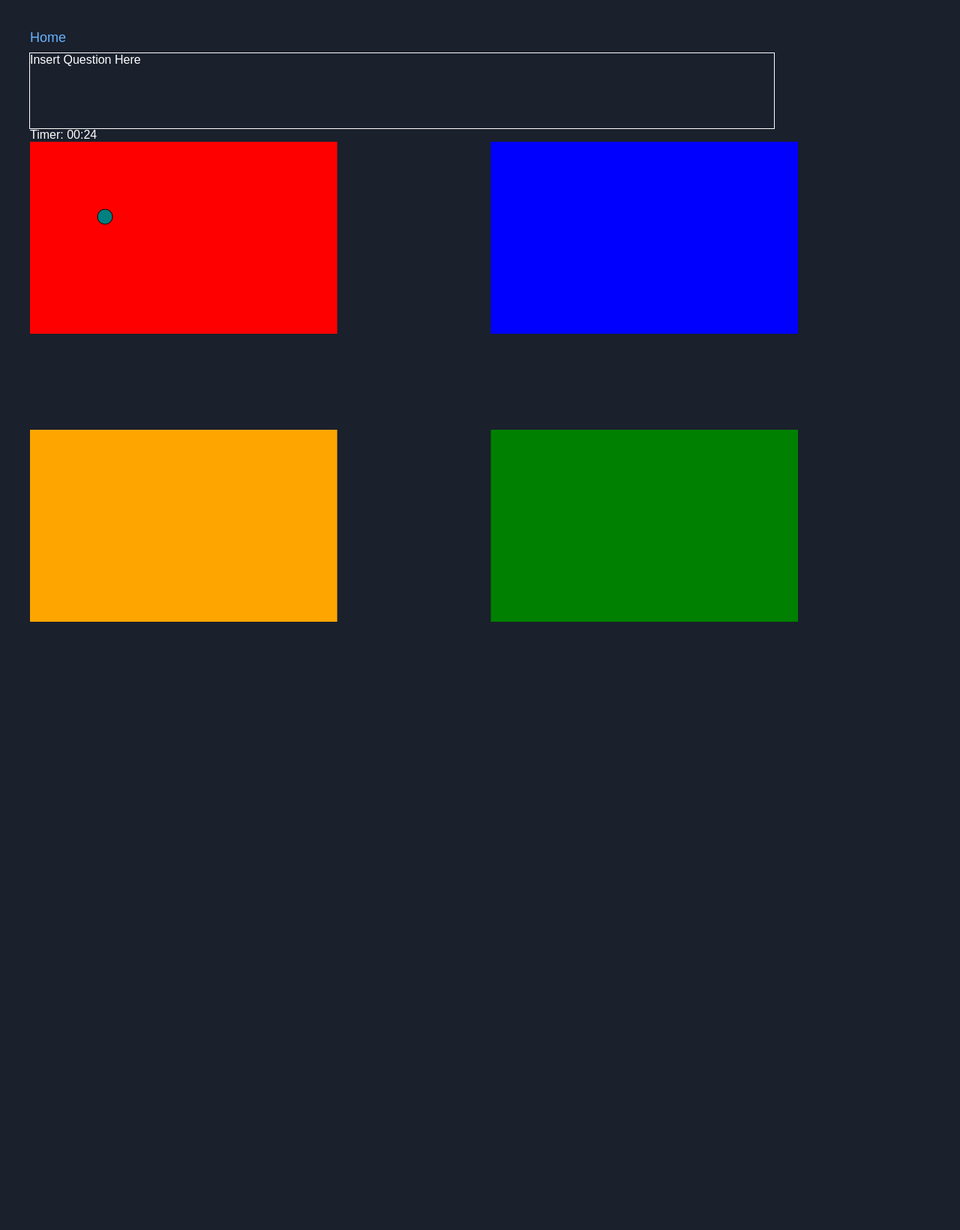
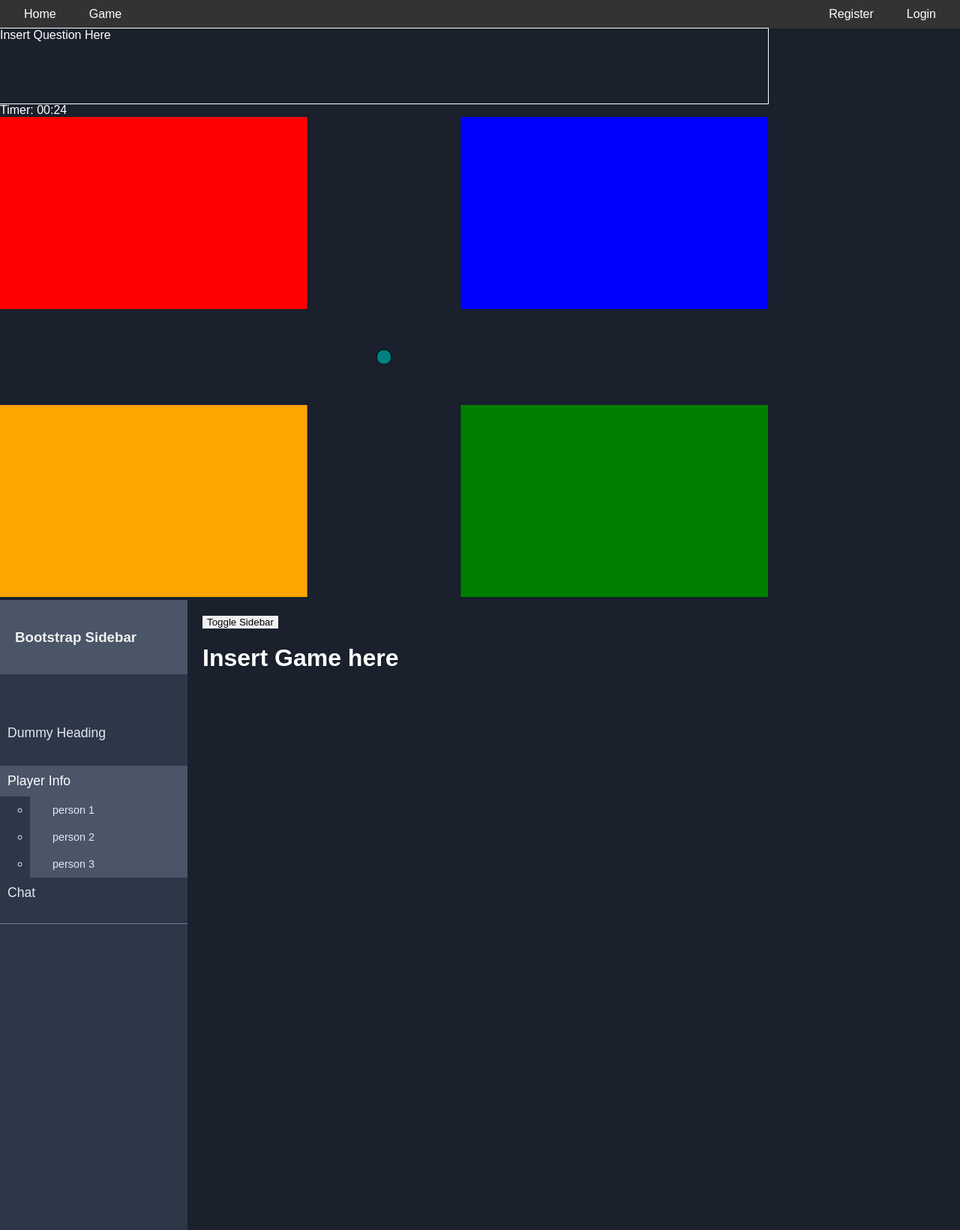
Before and after one commit to yyang594/CSE-312-Project, a Flask app: page /game in a window 1280 px wide. Shown: the whole page at 75% size. Before the commit the page ends 829 px from the top, so only its background shows below. Run offline with Flask 3, Linux system fonts and the light colour scheme; some libraries are stand-ins or nearby versions.

Commit message:
top bar
finished making top bar

```diff
--- a/app/static/CSS/base.css
+++ b/app/static/CSS/base.css
@@ -29,3 +29,54 @@ label{
   color: #22d0d3;
   text-decoration: underline;
 }
+
+.top-bar {
+  background-color: #333;
+  overflow: hidden;
+  display: flex;
+  padding: 14px 20px;
+}
+
+.top-bar a {
+  color: white;
+  padding: 14px 20px;
+  text-decoration: none;
+  text-align: center;
+}
+
+.top-bar a:hover {
+  background-color: #575757;
+}
+
+.content {
+  padding: 20px;
+}
+
+.top-bar {
+  background-color: #333;
+  overflow: hidden;
+  display: flex;
+  justify-content: space-between; /* This pushes left and right links apart */
+  align-items: center;
+  padding: 10px 20px;
+}
+
+/* Shared nav link styling */
+.nav-links {
+  display: flex;
+  gap: 20px;
+  list-style-type: none;
+  margin: 0;
+  padding: 0;
+}
+
+.nav-links li a {
+  color: white;
+  text-decoration: none;
+  padding: 8px 12px;
+}
+
+.nav-links li a:hover {
+  background-color: #575757;
+  border-radius: 4px;
+}
--- a/app/static/CSS/game.css
+++ b/app/static/CSS/game.css
@@ -13,3 +13,148 @@
     margin: 0% 0% 0% 0%;
 
 }
+body {
+    background-color: #1a202c;
+    font-family: sans-serif;
+    color: white;
+    margin: 0;
+    padding: 0;
+}
+
+p {
+    font-size: 1.1em;
+    font-weight: 300;
+    line-height: 1.7em;
+    color: #cbd5e0;
+}
+
+a, a:hover, a:focus {
+    text-decoration: none;
+    transition: all 0.3s;
+}
+
+.navbar {
+    padding: 15px 10px;
+    background: #2d3748;
+    border: none;
+    border-radius: 0;
+    margin-bottom: 40px;
+    box-shadow: 1px 1px 3px rgba(0, 0, 0, 0.1);
+}
+
+.navbar-btn {
+    box-shadow: none;
+    outline: none !important;
+    border: none;
+}
+
+.wrapper {
+    display: flex;
+    align-items: stretch;
+}
+
+#sidebar {
+    min-width: 250px;
+    max-width: 250px;
+    background: #2d3748;
+    color: #f0f0f0;
+    transition: all 0.3s;
+}
+
+#sidebar.active {
+    margin-left: -250px;
+}
+
+#sidebar .sidebar-header {
+    padding: 20px;
+    background: #4a5568;
+}
+
+#sidebar ul.components {
+    padding: 20px 0;
+    border-bottom: 1px solid #718096;
+}
+
+#sidebar ul p {
+    color: #e2e8f0;
+    padding: 10px;
+}
+
+#sidebar ul li a {
+    padding: 10px;
+    font-size: 1.1em;
+    display: block;
+    color: #e2e8f0;
+}
+
+#sidebar ul li a:hover {
+    color: #2d3748;
+    background: #e2e8f0;
+}
+
+#sidebar ul li.active > a,
+a[aria-expanded="true"] {
+    color: #fff;
+    background: #4a5568;
+}
+
+a[data-toggle="collapse"] {
+    position: relative;
+}
+
+a[aria-expanded="false"]::before,
+a[aria-expanded="true"]::before {
+    content: '\e259';
+    display: block;
+    position: absolute;
+    right: 20px;
+    font-family: 'Glyphicons Halflings';
+    font-size: 0.6em;
+}
+
+a[aria-expanded="true"]::before {
+    content: '\e260';
+}
+
+ul ul a {
+    font-size: 0.9em !important;
+    padding-left: 30px !important;
+    background: #4a5568;
+}
+
+ul.CTAs {
+    padding: 20px;
+}
+
+ul.CTAs a {
+    text-align: center;
+    font-size: 0.9em !important;
+    display: block;
+    border-radius: 5px;
+    margin-bottom: 5px;
+}
+
+a.article,
+a.article:hover {
+    background: #4a5568 !important;
+    color: #fff !important;
+}
+
+#content {
+    padding: 20px;
+    min-height: 100vh;
+    background: #1a202c;
+    transition: all 0.3s;
+}
+
+@media (max-width: 768px) {
+    #sidebar {
+        margin-left: -250px;
+    }
+    #sidebar.active {
+        margin-left: 0;
+    }
+    #sidebarCollapse span {
+        display: none;
+    }
+}
--- a/app/static/JS/game.js
+++ b/app/static/JS/game.js
@@ -1,8 +1,7 @@
 const canvas = document.getElementById("Canvas");
 const ctx = canvas.getContext("2d");
 
-let playerX = 100;
-let playerY = 100;
+
 const radius = 10;
 const speed = 3;
 
@@ -10,7 +9,8 @@ const keysPressed = new Set();
 
 canvas.height = window.innerHeight * 0.80;
 canvas.width = window.innerWidth * 0.80;
-
+let playerX = canvas.width / 2;
+let playerY = canvas.height / 2;
 //Timer
 //Change maxTime to change countdown
 const timer = document.getElementById("timer")
--- a/app/templates/base.html
+++ b/app/templates/base.html
@@ -6,13 +6,20 @@
     <title>Document</title>
 
     <link rel="stylesheet" href="{{ url_for('static', filename='CSS/base.css') }}">
-
-    {% block css_link %}{% endblock %}
+    {% block css_link %}
+    {% endblock %}
 </head>
 <body>
-    <div class="links">
-        <a href="{{ url_for('home') }}">Home</a>
-        {% block content %} {% endblock %}
-    </div>
+    <nav class="top-bar">
+        <ul class="nav-links">
+          <li><a href="{{ url_for('home') }}">Home</a></li>
+          <li><a href="{{ url_for('game') }}">Game</a></li>
+        </ul>
+        <ul class="nav-links">
+          <li><a href="{{ url_for('register') }}">Register</a></li>
+          <li><a href="{{ url_for('login') }}">Login</a></li>
+        </ul>
+      </nav>
+    {% block content %} {% endblock %}
 </body>
 </html>
--- a/app/templates/game.html
+++ b/app/templates/game.html
@@ -11,4 +11,59 @@
     <canvas id="Canvas"></canvas>
 
     <script src="{{ url_for('static', filename='JS/game.js') }}"></script>
+
+    <title>Sidebar Toggle</title>
+
+<!-- Bootstrap CSS -->
+
+
+<!-- Google Fonts -->
+<link href="https://fonts.googleapis.com/css?family=Poppins:300,400,500,600,700" rel="stylesheet">
+
+</head>
+<div class="wrapper">
+  <!-- Sidebar Holder -->
+  <nav id="sidebar">
+    <div class="sidebar-header">
+      <h3>Bootstrap Sidebar</h3>
+    </div>
+
+    <ul class="list-unstyled components">
+      <p>Dummy Heading</p>
+      <li class="active">
+        <a href="#pageSubmenu" data-toggle="collapse" aria-expanded="false">Player Info</a>
+        <ul class="collapse list-unstyled" id="pageSubmenu">
+          <li><a href="#">person 1</a></li>
+          <li><a href="#">person 2</a></li>
+          <li><a href="#">person 3</a></li>
+        </ul>
+      </li>
+      <li>
+        <a href="#">Chat</a>
+    </ul>
+  </nav>
+
+  <!-- Page Content Holder -->
+  <div id="content">
+    <button type="button" id="sidebarCollapse" class="btn btn-info navbar-btn">
+      <i class="glyphicon glyphicon-align-left"></i>
+      <span>Toggle Sidebar</span>
+    </button>
+    <div class="container-fluid">
+      <h1>Insert Game here</h1>
+    </div>
+  </div>
+</div>
+
+<!-- Scripts -->
+<script src="https://ajax.googleapis.com/ajax/libs/jquery/3.6.0/jquery.min.js"></script>
+<script src="https://maxcdn.bootstrapcdn.com/bootstrap/3.4.1/js/bootstrap.min.js"></script>
+<script>
+  $(document).ready(function() {
+    $("#sidebarCollapse").on("click", function() {
+      $("#sidebar").toggleClass("active");
+      $(this).toggleClass("active");
+    });
+  });
+</script>
 {% endblock %}
--- a/app/templates/home.html
+++ b/app/templates/home.html
@@ -2,9 +2,4 @@
 
 {% block content %}
     <h1>Welcome <u>{{ username }}</u> to the EVIL KAHOOT!</h1>
-    <div class="links">
-        <a href="{{ url_for('game') }}">Game</a><br>
-        <a href="{{ url_for('login') }}">Login</a><br>
-        <a href="{{ url_for('register') }}">Register</a>
-    </div>
 {% endblock %}
```
Also changed, not shown: app/templates/register.html (+0 -14 lines), app/static/JS/register.js (added), 1 other file.
